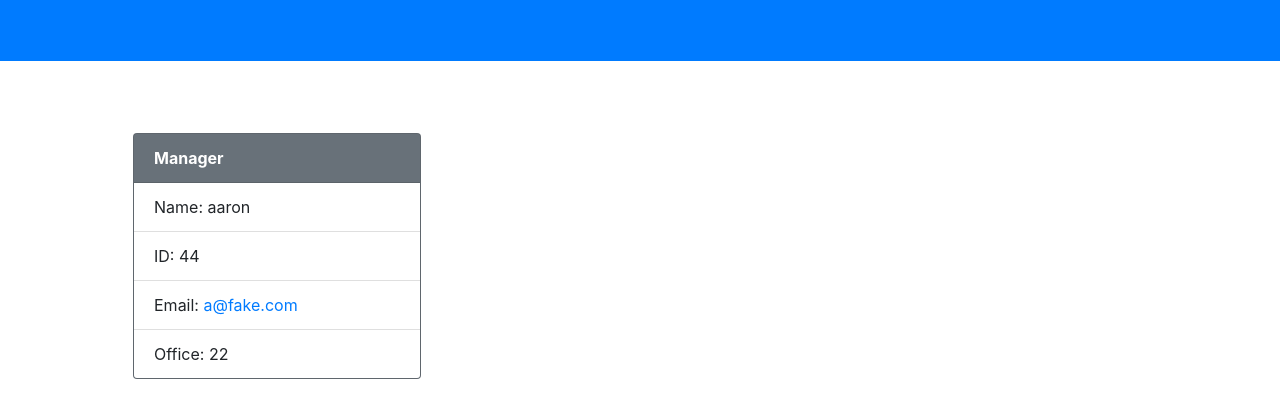
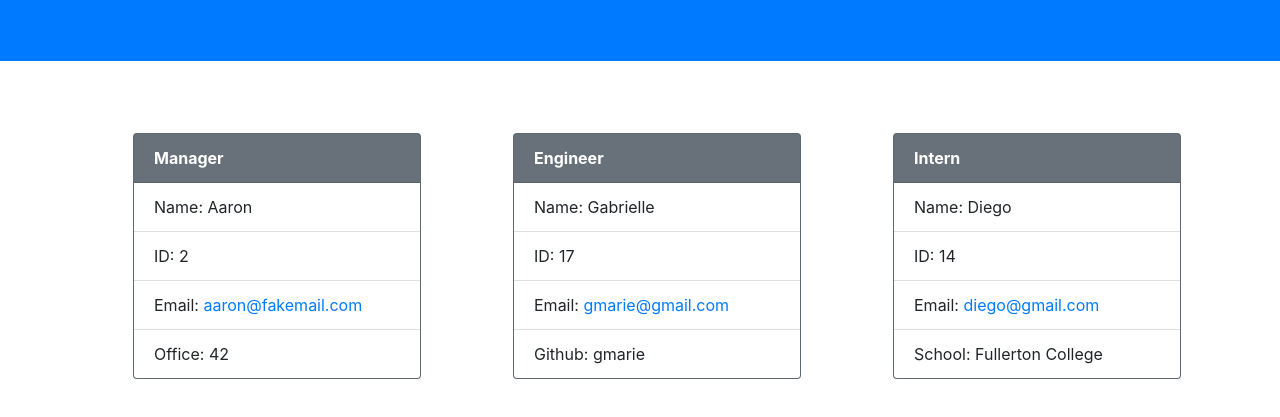
Before and after one commit to aaronespinoza/Team-Profile-Generator, a website: page dist/index.html in a window 1280 px wide. Shown: the part 107-524 px from the top of the page. Drawn offline with nearby package versions, Linux system fonts and the light colour scheme.

```diff
--- a/dist/index.html
+++ b/dist/index.html
@@ -26,10 +26,34 @@
          Manager
        </div>
        <ul class="list-group list-group-flush">
-         <li class="list-group-item">Name: aaron</li>
-         <li class="list-group-item">ID: 44</li>
-         <li class="list-group-item">Email: <a href="mailto:a@fake.com">a@fake.com</a></li>
-         <li class="list-group-item">Office: 22</li>
+         <li class="list-group-item">Name: Aaron</li>
+         <li class="list-group-item">ID: 2</li>
+         <li class="list-group-item">Email: <a href="mailto:aaron@fakemail.com">aaron@fakemail.com</a></li>
+         <li class="list-group-item">Office: 42</li>
+       </ul>
+     </div>
+     </div>  <div class="col-sm-4">
+    <div class="card m-5 bg-secondary bg-gradient" style="width: 18rem;">
+       <div class="card-header text-white font-weight-bold">
+         Engineer
+       </div>
+       <ul class="list-group list-group-flush">
+         <li class="list-group-item">Name: Gabrielle</li>
+         <li class="list-group-item">ID: 17</li>
+         <li class="list-group-item">Email: <a href="mailto:gmarie@gmail.com">gmarie@gmail.com</a></li>
+         <li class="list-group-item">Github: gmarie</li>
+       </ul>
+     </div>
+     </div>  <div class="col-sm-4">
+    <div class="card m-5 bg-secondary bg-gradient" style="width: 18rem;">
+       <div class="card-header text-white font-weight-bold">
+         Intern
+       </div>
+       <ul class="list-group list-group-flush">
+         <li class="list-group-item">Name: Diego</li>
+         <li class="list-group-item">ID: 14</li>
+         <li class="list-group-item">Email: <a href="mailto:diego@gmail.com">diego@gmail.com</a></li>
+         <li class="list-group-item">School: Fullerton College</li>
        </ul>
      </div>
      </div>
```
Also changed, not shown: README.md.
